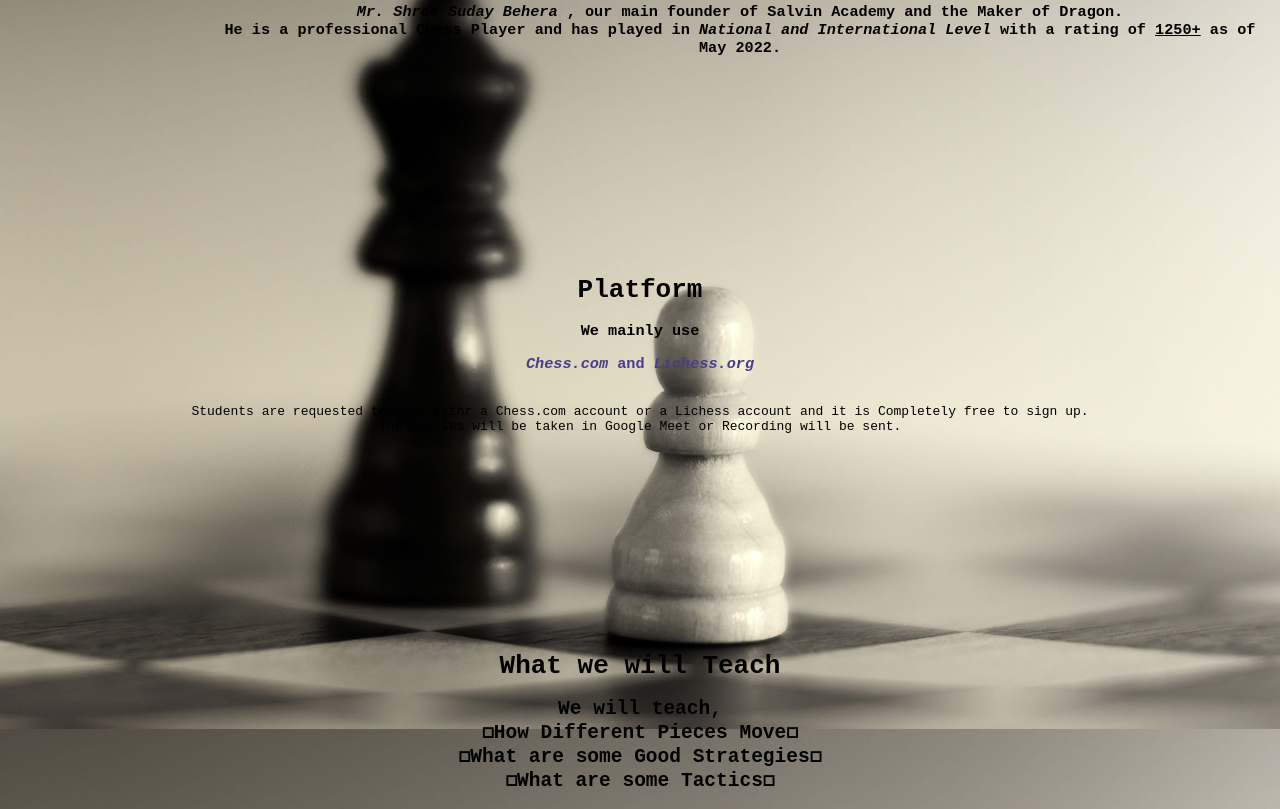
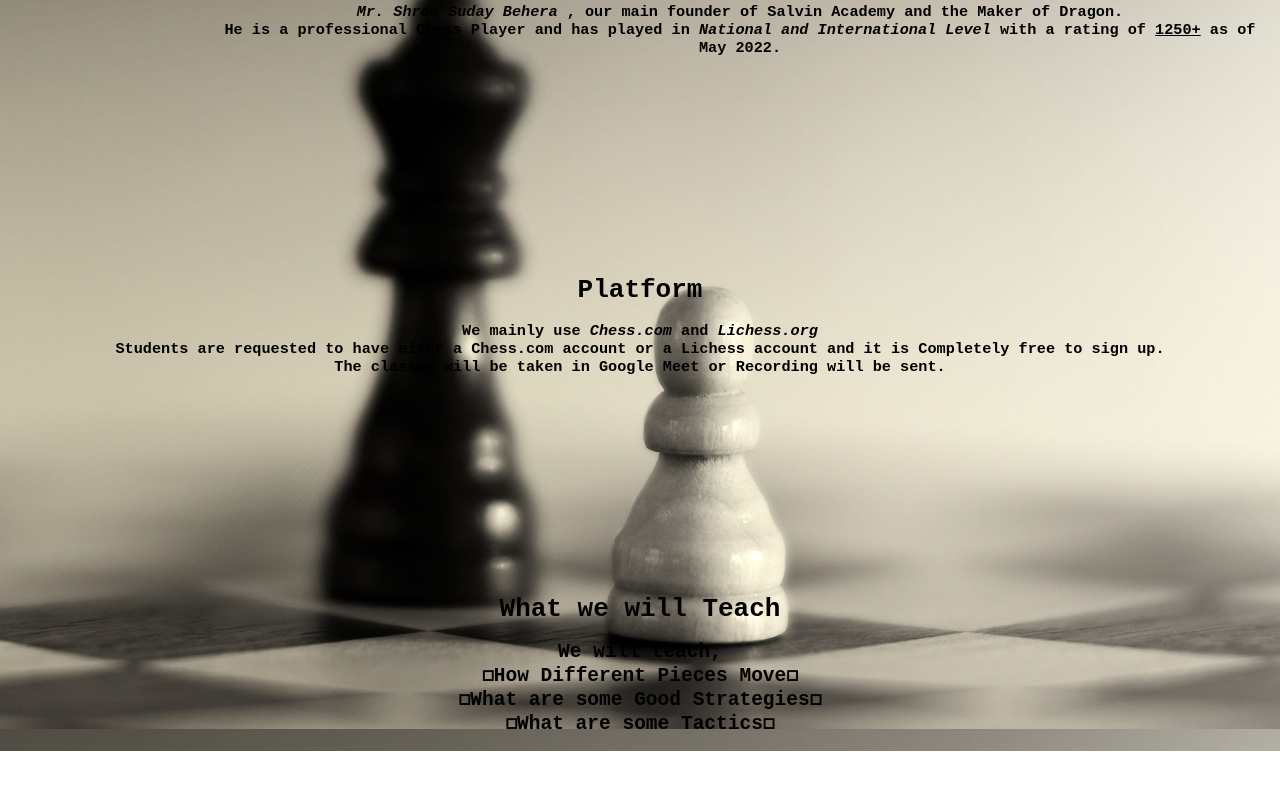
Before and after one commit to SalvinAcademy/dragon, a plain HTML site: page index.html in a window 1280 px wide. Shown: the part 1431-2240 px from the top of the page. After the commit the page ends 2182 px from the top, so only its background shows below. Drawn offline with Linux system fonts and the light colour scheme.

Commit message:
Update index.html

```diff
--- a/index.html
+++ b/index.html
@@ -22,7 +22,7 @@
             He is a professional Chess Player and has played in <i>National and International Level</i> with a rating of <u>1250+</u> as of May 2022.</h3>
 
         <h1 id="ptfm">Platform</h1>
-        <h3>We mainly use <h3 class="bruh"><i>Chess.com</i> and <i>Lichess.org</i></h3><br> Students are requested to have eithr a Chess.com account or a Lichess account and it is Completely free to sign up.<br>The classes will be taken in Google Meet or Recording will be sent.</h3>
+        <h3>We mainly use <i>Chess.com</i> and <i>Lichess.org</i><br> Students are requested to have eithr a Chess.com account or a Lichess account and it is Completely free to sign up.<br>The classes will be taken in Google Meet or Recording will be sent.</h3>
 
         <h1 id="wwwt">What we will Teach</h1>
         <h2>We will teach,<br> ◻How Different Pieces Move◻ <br>◻What are some Good Strategies◻<br>◻What are some Tactics◻</h2>
```
